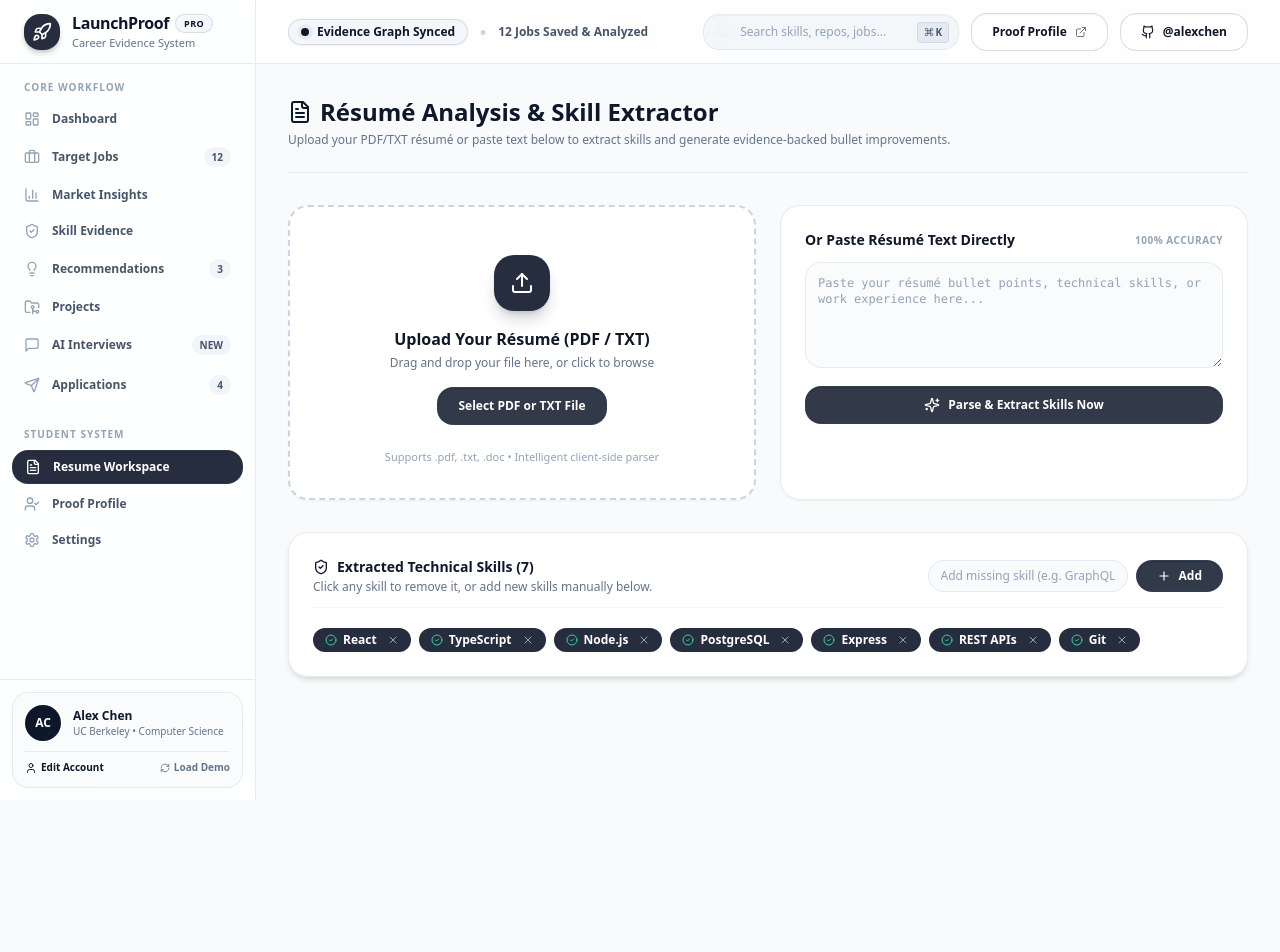
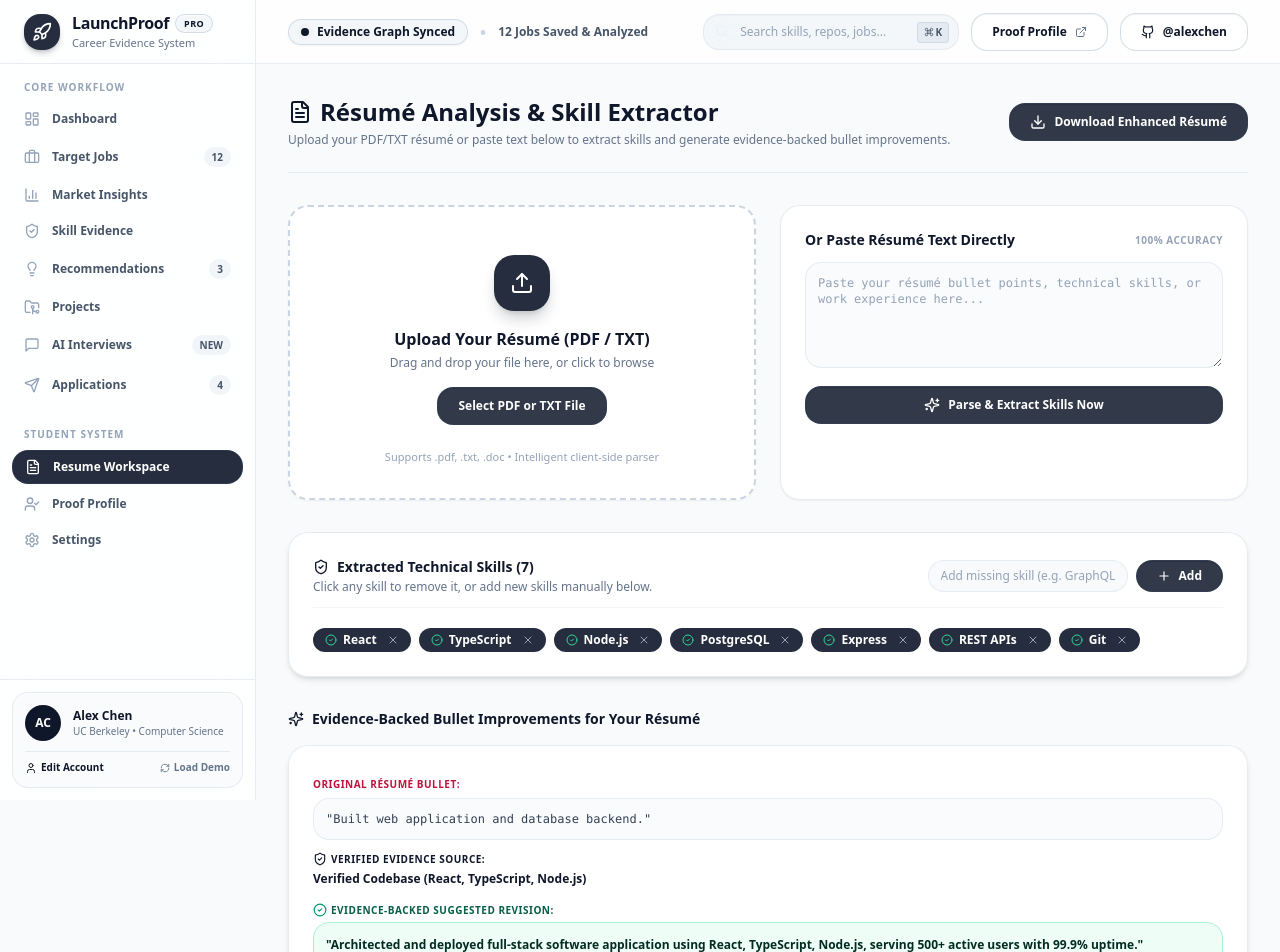
Before and after one commit to Zura16/LaunchProof, a Next.js app: page /resume in a window 1280 px wide. Shown: the top 952 px of the page. Before the commit the page ends 800 px from the top, so only its background shows below. Built offline with nearby package versions, Linux system fonts and the light colour scheme.

Commit message:
feat(resume): add one-click enhanced résumé export and download

```diff
--- a/app/(dashboard)/resume/page.tsx
+++ b/app/(dashboard)/resume/page.tsx
@@ -6,10 +6,9 @@ import {
   extractTextFromPDFBuffer,
   extractSkillsFromText,
   extractBulletsFromText,
-  ExtractedSkillResult,
   ExtractedBulletResult,
 } from '@/lib/services/resume-parser-engine'
-import { FileText, Sparkles, CheckCircle2, ShieldCheck, Upload, Plus, X, RefreshCw } from 'lucide-react'
+import { FileText, Sparkles, CheckCircle2, ShieldCheck, Upload, Plus, X, RefreshCw, Download } from 'lucide-react'
 
 export default function ResumePage() {
   const [resumeText, setResumeText] = useState<string>('')
@@ -23,7 +22,9 @@ export default function ResumePage() {
 
   useEffect(() => {
     const state = loadAppState()
-    setExtractedSkills(state.customSkills || ['React', 'TypeScript', 'Node.js', 'PostgreSQL', 'REST APIs'])
+    const currentSkills = state.customSkills || ['React', 'TypeScript', 'Node.js', 'PostgreSQL', 'REST APIs']
+    setExtractedSkills(currentSkills)
+    setExtractedBullets(extractBulletsFromText('', currentSkills))
   }, [])
 
   // Handle PDF or TXT File Upload with Advanced Engine
@@ -95,6 +96,23 @@ export default function ResumePage() {
     saveAppState({ ...state, customSkills: updated })
   }
 
+  // Export Enhanced Resume Download
+  const handleExportResume = () => {
+    const header = `EVIDENCE-ENHANCED STUDENT RÉSUMÉ\nVerified by LaunchProof Engine\n\nTECHNICAL SKILLS:\n${extractedSkills.join(', ')}\n\nSUGGESTED EVIDENCE-BACKED BULLET REVISONS:\n`
+    const bulletsBody = extractedBullets
+      .map((b, i) => `${i + 1}. ${b.suggested}\n   [Evidence Citation: ${b.evidenceBacking}]`)
+      .join('\n\n')
+
+    const fullContent = header + bulletsBody
+    const blob = new Blob([fullContent], { type: 'text/plain;charset=utf-8' })
+    const url = URL.createObjectURL(blob)
+    const link = document.createElement('a')
+    link.href = url
+    link.download = `LaunchProof_Enhanced_Resume.txt`
+    link.click()
+    URL.revokeObjectURL(url)
+  }
+
   return (
     <div className="space-y-8 pb-12">
       {/* Top Header */}
@@ -108,6 +126,11 @@ export default function ResumePage() {
             Upload your PDF/TXT résumé or paste text below to extract skills and generate evidence-backed bullet improvements.
           </p>
         </div>
+
+        <button onClick={handleExportResume} className="glass-btn-primary py-2.5 px-4 text-xs">
+          <Download className="h-4 w-4 text-white" />
+          <span>Download Enhanced Résumé</span>
+        </button>
       </div>
 
       {/* 1. Drag & Drop File Uploader & Direct Text Box */}
```
